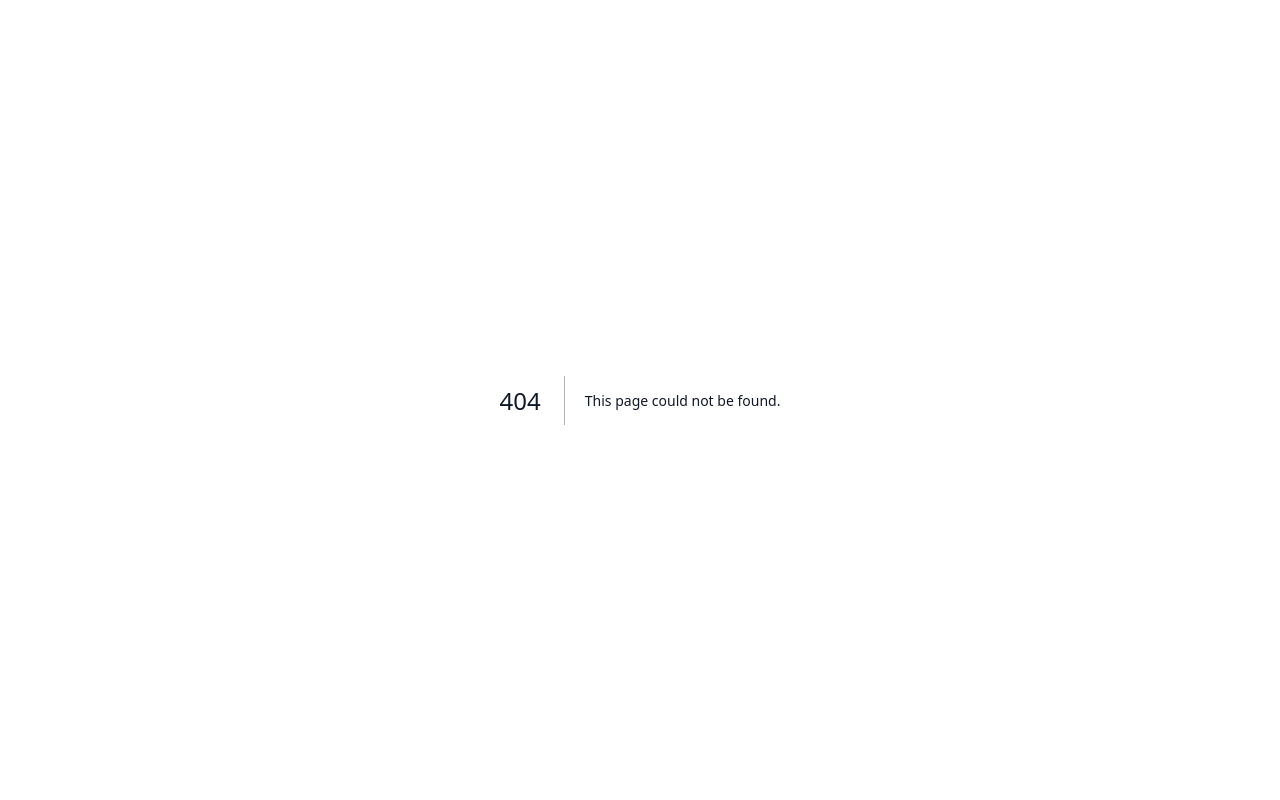
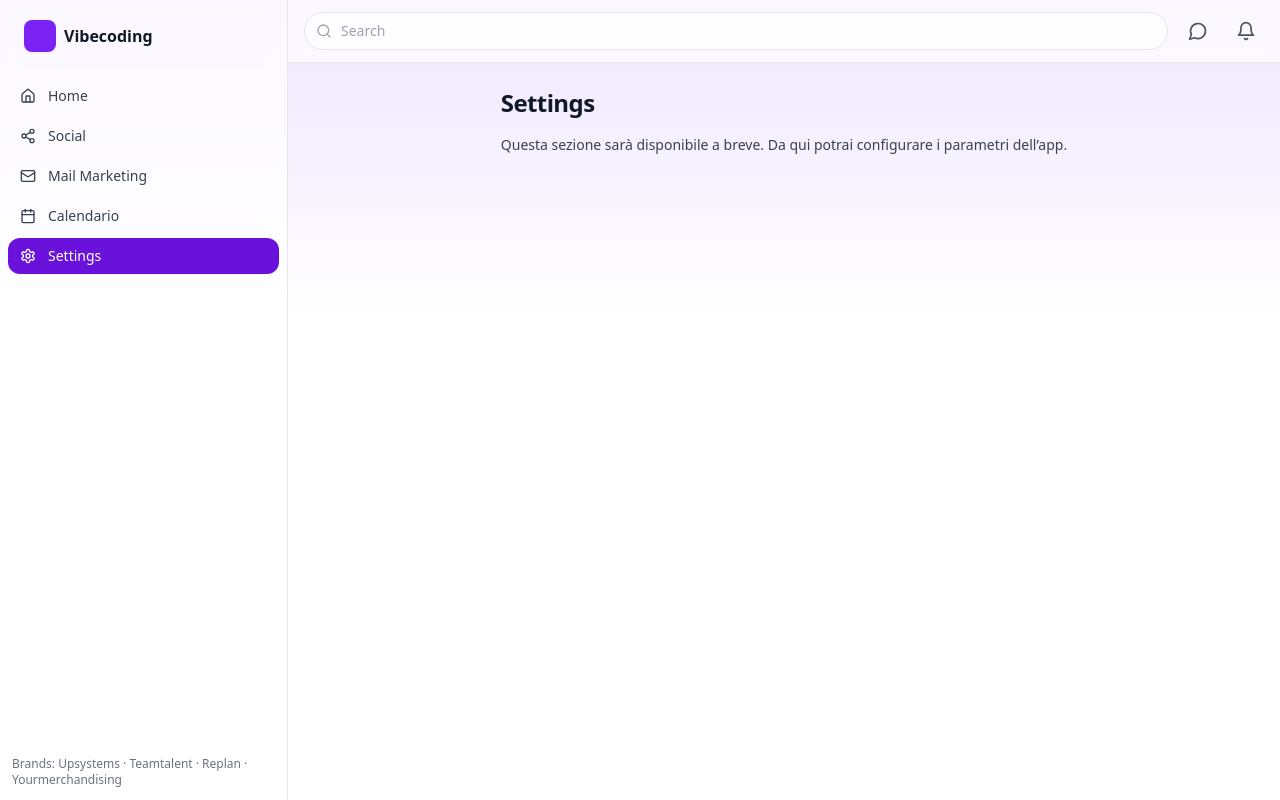
Before and after one commit to DCarloneUP/september, a Next.js app: page /settings in a window 1280 px wide. Before the commit this address had no page. Built offline with nearby package versions, Linux system fonts and the light colour scheme.

Commit message:
Create page.tsx

```diff
--- /dev/null
+++ b/app/settings/page.tsx
@@ -0,0 +1,19 @@
+import Sidebar from '@/components/Sidebar';
+import Topbar from '@/components/Topbar';
+
+export default function SettingsPage() {
+  return (
+    <div className="min-h-screen grid md:grid-cols-[260px_1fr] lg:grid-cols-[288px_1fr]">
+      <Sidebar active="/settings" />
+      <div className="flex flex-col">
+        <Topbar />
+        <main className="mx-auto max-w-7xl px-4 py-6">
+          <h1 className="text-2xl font-semibold tracking-tight">Settings</h1>
+          <p className="mt-4 text-sm text-gray-700">
+            Questa sezione sarà disponibile a breve. Da qui potrai configurare i parametri dell’app.
+          </p>
+        </main>
+      </div>
+    </div>
+  );
+}
```
